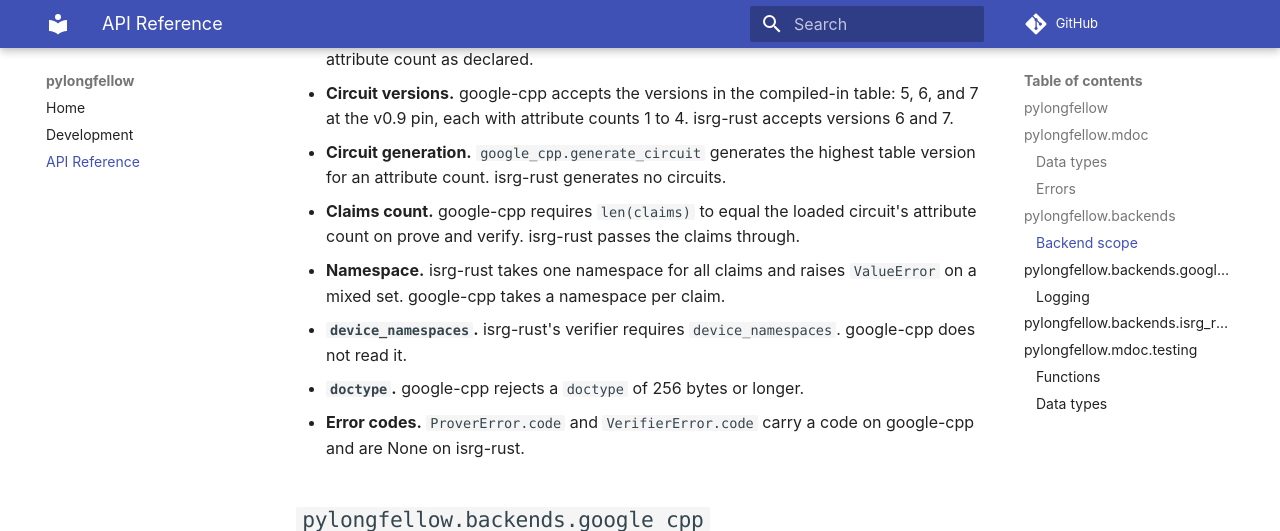
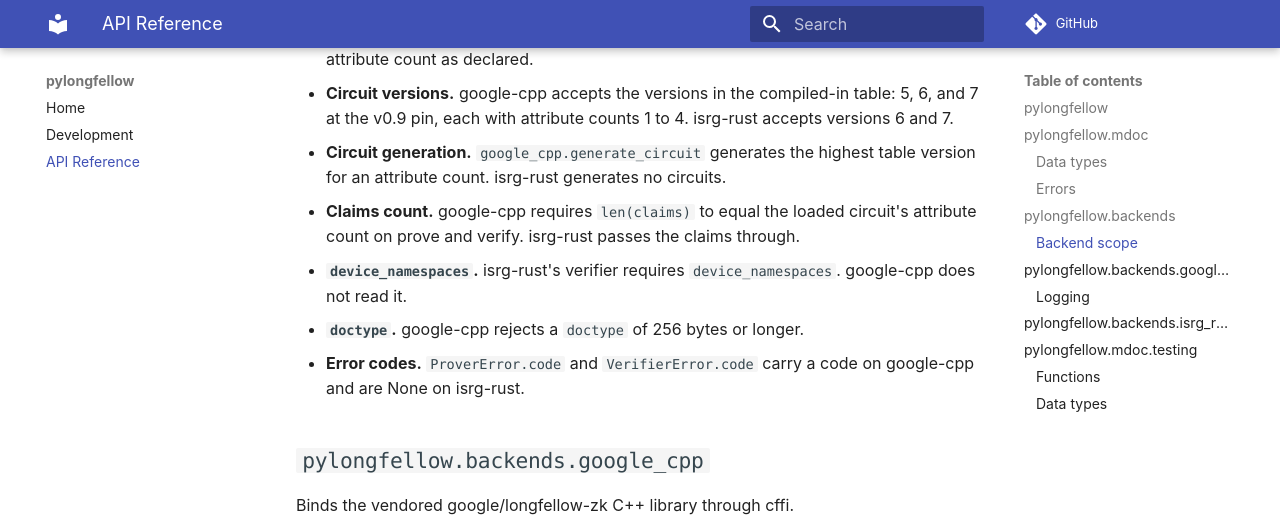
Before and after one commit to pipe23-org/pylongfellow, an MkDocs documentation site: the page built from docs/reference.md, in a window 1280 px wide and 900 px high, scrolled down 2471 px, cut to the strip 0-531 px from the top of the window. Built offline with MkDocs 1.6.1 and Material for MkDocs 9.7.7, drawn with Linux system fonts in a browser that asks for light colours; comment, search, counter and statistics services are not loaded.

Commit message:
docs: drop the namespace bullet
Co-Authored-By: Claude Fable 5 <noreply@anthropic.com>
Claude-Session: https://claude.ai/code/session_01Ti5aBHkUDaZoYnvh818qeZ

```diff
--- a/docs/reference.md
+++ b/docs/reference.md
@@ -56,8 +56,6 @@ google-cpp and isrg-rust differ in the following behaviour.
   for an attribute count. isrg-rust generates no circuits.
 - **Claims count.** google-cpp requires `len(claims)` to equal the loaded circuit's attribute
   count on prove and verify. isrg-rust passes the claims through.
-- **Namespace.** isrg-rust takes one namespace for all claims and raises `ValueError` on a
-  mixed set. google-cpp takes a namespace per claim.
 - **`device_namespaces`.** isrg-rust's verifier requires `device_namespaces`. google-cpp does
   not read it.
 - **`doctype`.** google-cpp rejects a `doctype` of 256 bytes or longer.
```
